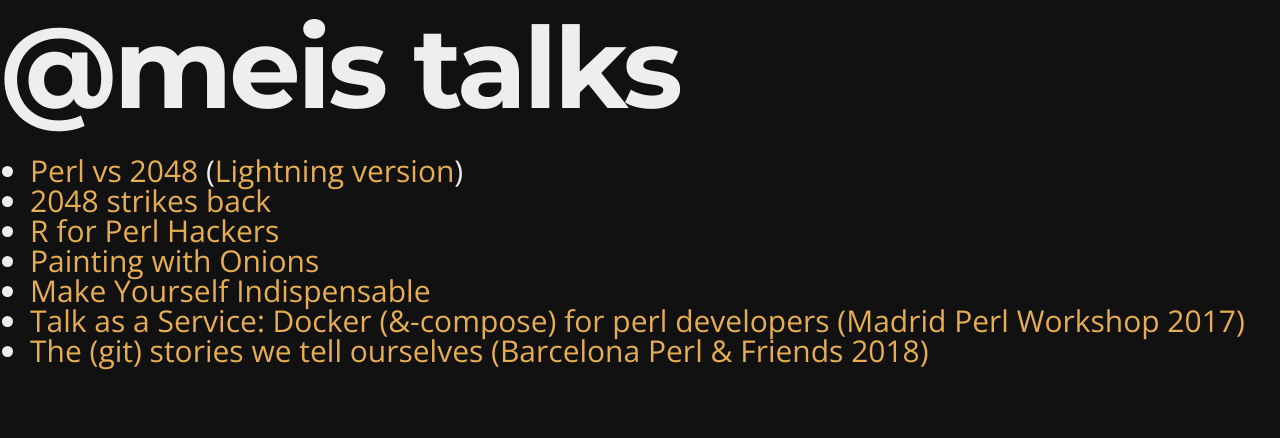
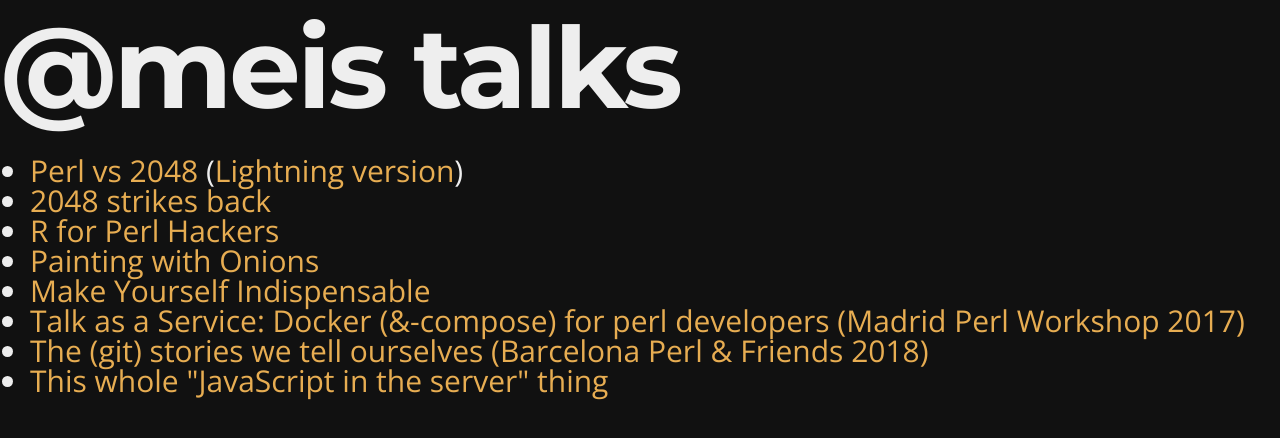
Before and after one commit to meis/talks, a plain HTML site: page index.html in a window 1280 px wide. Drawn offline with nearby package versions, Linux system fonts and the light colour scheme.

Commit message:
Add WTF-IS-NODE bcnperl2019 talk

```diff
--- a/index.html
+++ b/index.html
@@ -30,6 +30,11 @@
               The (git) stories we tell ourselves (Barcelona Perl & Friends 2018)
             </a>
           </li>
+          <li>
+            <a href='wtf-is-node/wtf-is-node.pdf'>
+              This whole "JavaScript in the server" thing
+            </a>
+          </li>
         </ul>
       </section>
     </div>
```
Also changed, not shown: 1 other file.
